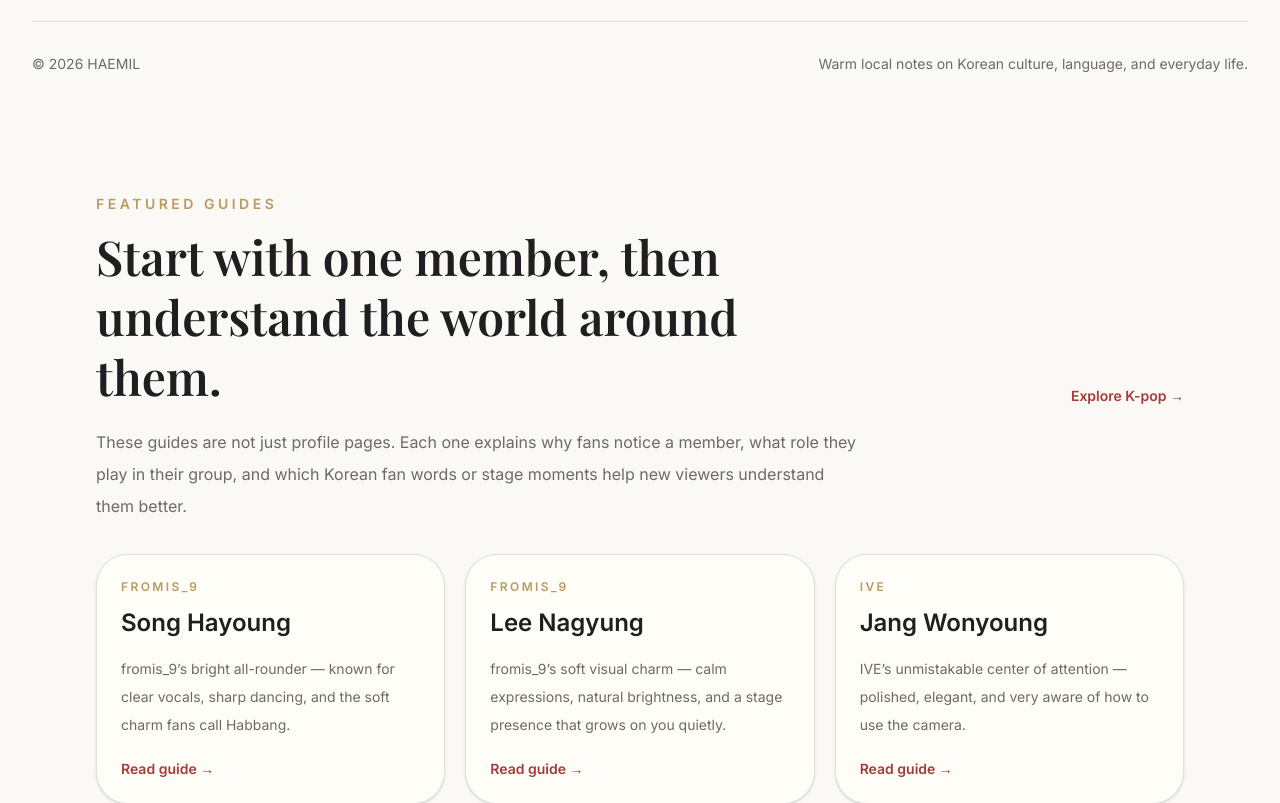
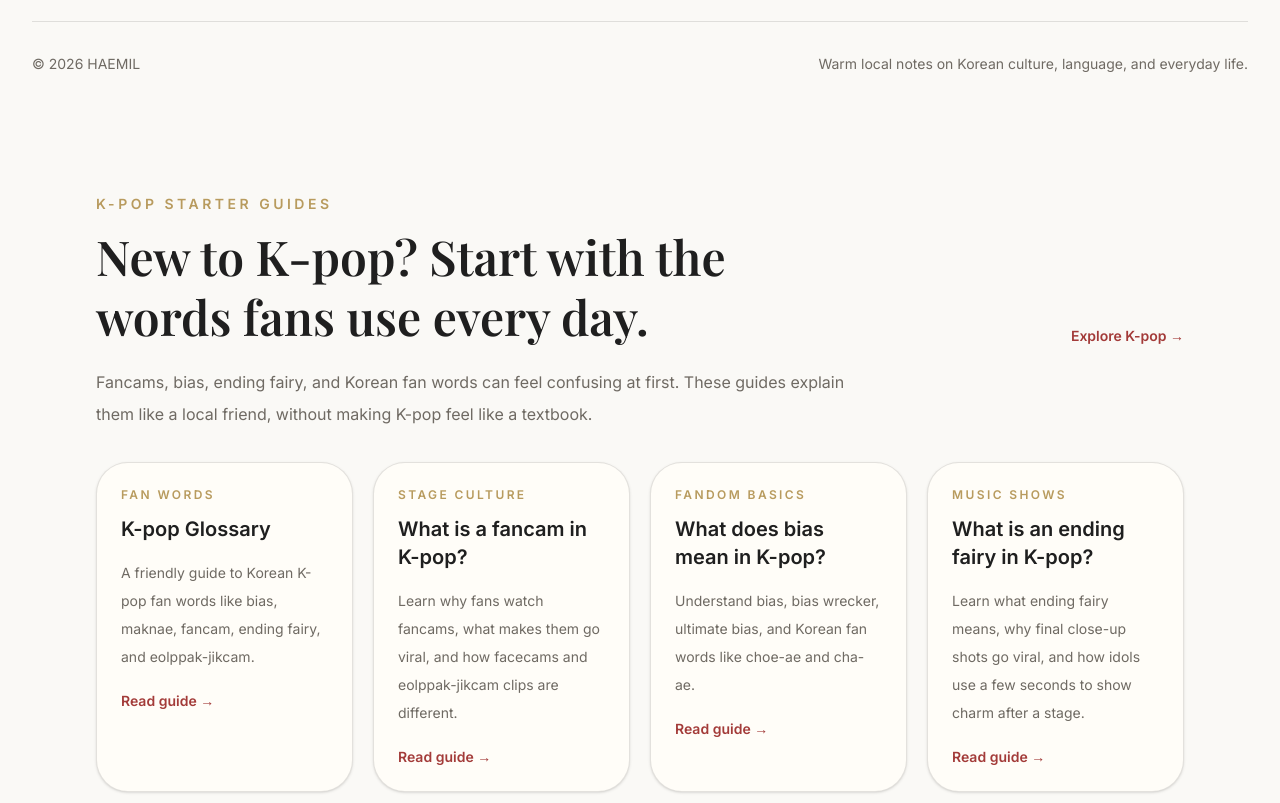
Before and after one commit to kjgusgh-source/korea-inside, a Next.js app: page / in a window 1280 px wide. Shown: the part 8640-9443 px from the top of the page. Built offline with nearby package versions, Linux system fonts and the light colour scheme; a web font is replaced by a local one.

Commit message:
Add K-pop starter guides to homepage

```diff
--- a/app/page.tsx
+++ b/app/page.tsx
@@ -8,6 +8,7 @@
 import { getOnStageItems } from "../lib/onStage";
 import { getAllPosts } from "../lib/posts";
 import FeaturedMemberGuides from "../components/FeaturedMemberGuides";
+import FeaturedKpopArticles from "../components/FeaturedKpopArticles";
 
 const editorialNotes = [
   "Living Korean language",
@@ -241,6 +242,8 @@
         </footer>
       </section>
 
+      <FeaturedKpopArticles />
+
       <FeaturedMemberGuides />
     </main>
   );
--- /dev/null
+++ b/components/FeaturedKpopArticles.tsx
@@ -0,0 +1,61 @@
+import Link from "next/link";
+import { getKpopGuideArticles } from "../lib/kpopGuideArticles";
+
+export default function FeaturedKpopArticles() {
+  const articles = getKpopGuideArticles();
+
+  return (
+    <section className="mx-auto max-w-6xl px-5 py-12 md:px-8 md:py-16">
+      <div className="flex flex-col gap-4 md:flex-row md:items-end md:justify-between">
+        <div>
+          <p className="text-sm font-semibold uppercase tracking-[0.25em] text-[var(--gold)]">
+            K-pop starter guides
+          </p>
+
+          <h2 className="mt-3 max-w-3xl text-3xl font-semibold leading-tight md:text-5xl">
+            New to K-pop? Start with the words fans use every day.
+          </h2>
+        </div>
+
+        <Link
+          href="/kpop"
+          className="text-sm font-semibold text-[var(--accent)] transition hover:opacity-80"
+        >
+          Explore K-pop →
+        </Link>
+      </div>
+
+      <p className="mt-5 max-w-3xl text-base leading-8 text-[var(--muted)]">
+        Fancams, bias, ending fairy, and Korean fan words can feel confusing at
+        first. These guides explain them like a local friend, without making
+        K-pop feel like a textbook.
+      </p>
+
+      <div className="mt-8 grid gap-5 md:grid-cols-2 lg:grid-cols-4">
+        {articles.map((article) => (
+          <Link
+            key={article.href}
+            href={article.href}
+            className="group rounded-[2rem] border border-[var(--border)] bg-[var(--card)] p-6 shadow-sm transition hover:-translate-y-1 hover:shadow-lg"
+          >
+            <p className="text-xs font-semibold uppercase tracking-[0.2em] text-[var(--gold)]">
+              {article.label}
+            </p>
+
+            <h3 className="mt-3 text-xl font-semibold text-[var(--text)]">
+              {article.title}
+            </h3>
+
+            <p className="mt-4 text-sm leading-7 text-[var(--muted)]">
+              {article.description}
+            </p>
+
+            <p className="mt-5 text-sm font-semibold text-[var(--accent)]">
+              Read guide →
+            </p>
+          </Link>
+        ))}
+      </div>
+    </section>
+  );
+}
```
